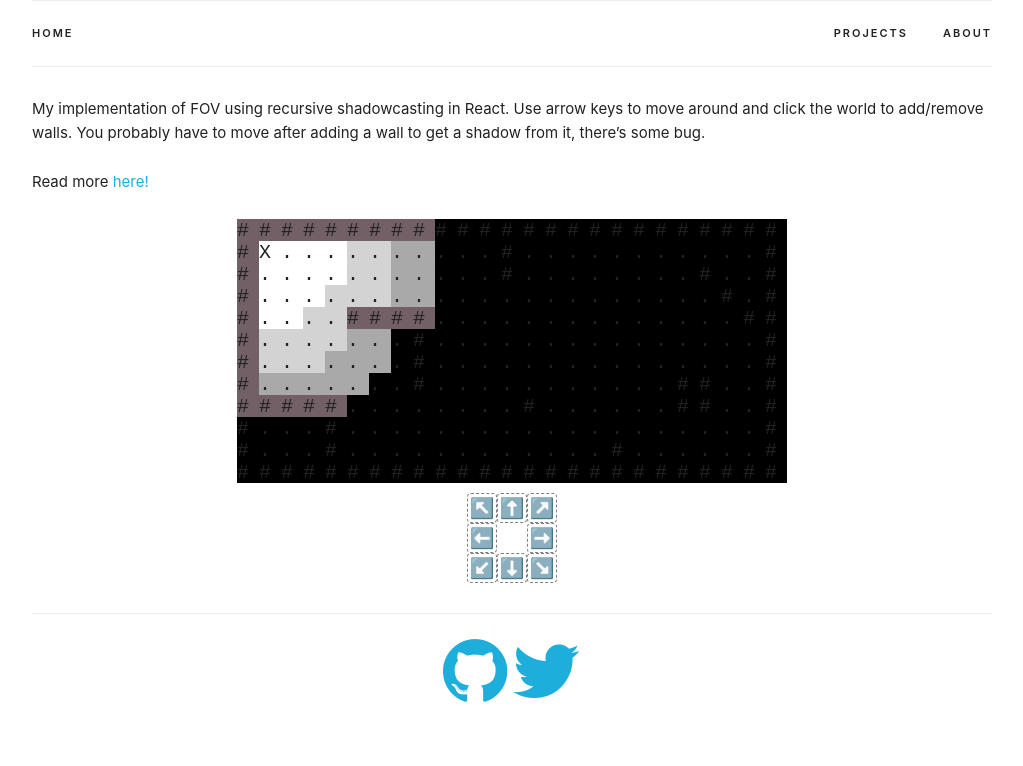
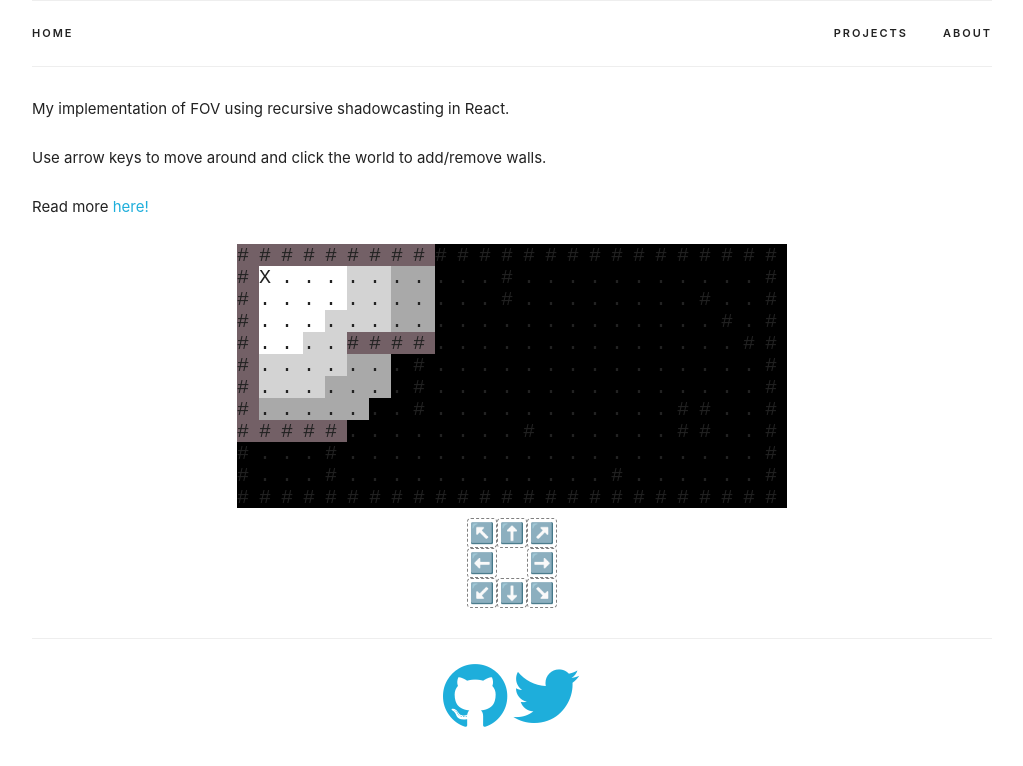
Before and after one commit to anderoonies/anderoonies.github.io, a Jekyll site: the page built from _projects/recursiveshadowcasting.md, in a window 1280 px wide. Shown: the top 766 px of the page, without its empty margins (128-1151 px from the left). Built offline with Jekyll 4.4.1, drawn with Linux system fonts in a browser that asks for light colours; nearby versions of some CDN libraries.

Commit message:
no more bug

```diff
--- a/_projects/recursiveshadowcasting.md
+++ b/_projects/recursiveshadowcasting.md
@@ -6,8 +6,8 @@ photo_url: /projects/recursiveshadowcasting/img.png
 ---
 
 My implementation of FOV using recursive shadowcasting in React.
+
 Use arrow keys to move around and click the world to add/remove walls.
-You probably have to move after adding a wall to get a shadow from it, there's some bug.
 
 Read more <a href="http://www.roguebasin.com/index.php?title=FOV_using_recursive_shadowcasting">here!</a>
 
```
